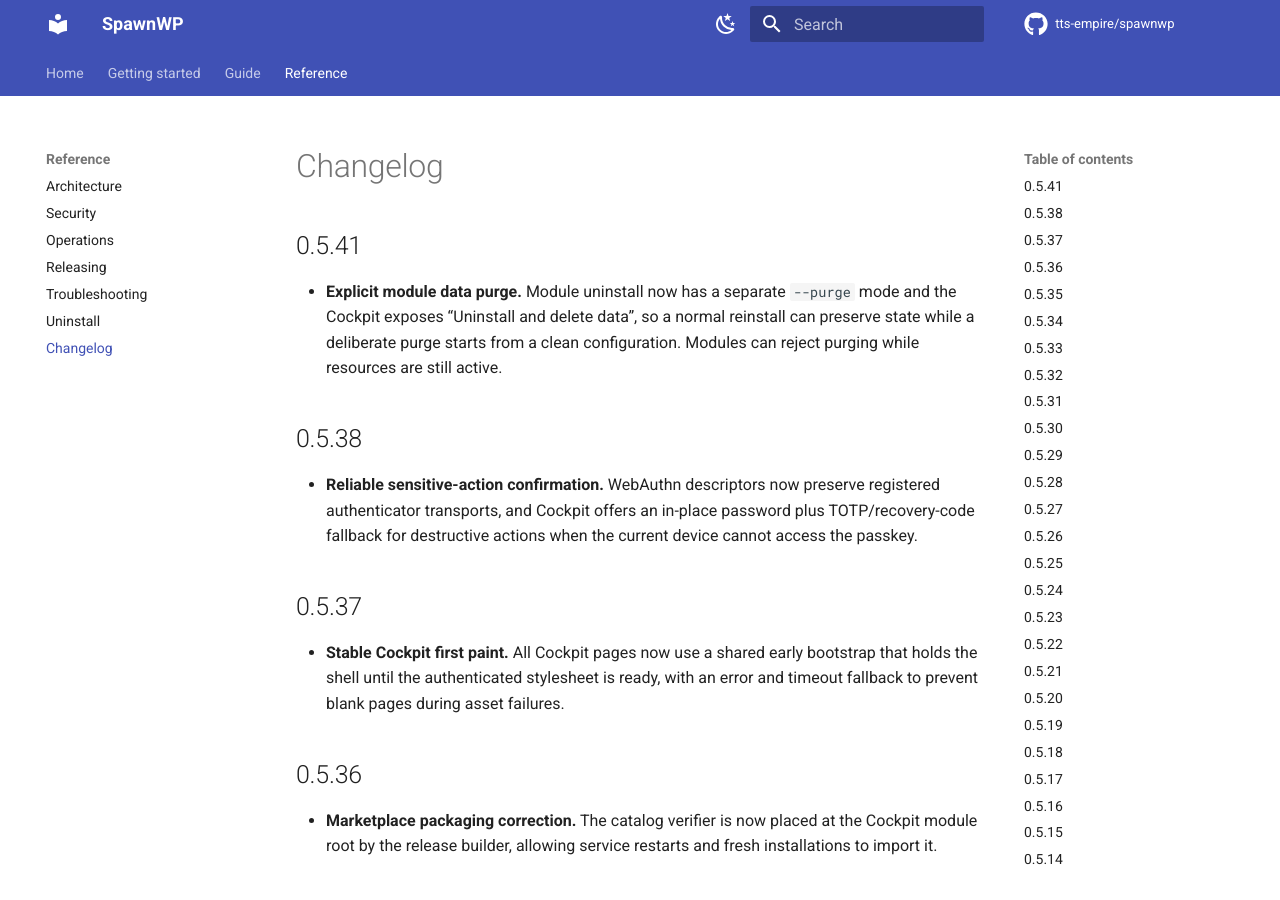
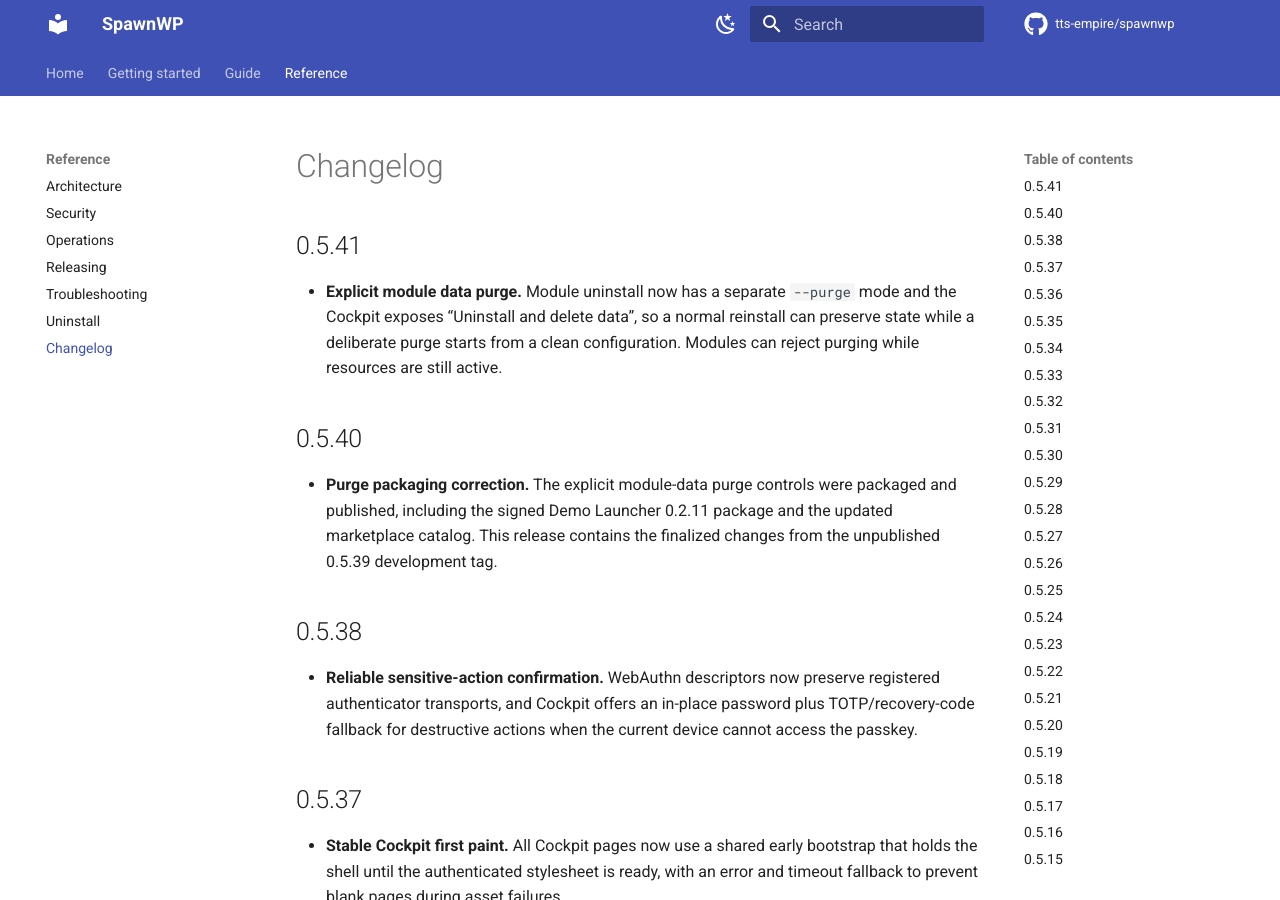
Before and after one commit to tts-empire/spawnwp, an MkDocs documentation site: the page built from docs/changelog.md, in a window 1280 px wide and 900 px high. Built offline with MkDocs 1.6.1 and Material for MkDocs 9.7.7, drawn with Linux system fonts in a browser that asks for light colours; comment, search, counter and statistics services are not loaded.

Commit message:
Restore 0.5.40 changelog entry

```diff
--- a/docs/changelog.md
+++ b/docs/changelog.md
@@ -10,6 +10,13 @@ description: Review SpawnWP release history, product changes, fixes and compatib
   Cockpit exposes “Uninstall and delete data”, so a normal reinstall can preserve state while a
   deliberate purge starts from a clean configuration. Modules can reject purging while resources
   are still active.
+
+## 0.5.40
+
+- **Purge packaging correction.** The explicit module-data purge controls were packaged and
+  published, including the signed Demo Launcher 0.2.11 package and the updated marketplace
+  catalog. This release contains the finalized changes from the unpublished 0.5.39 development
+  tag.
 
 ## 0.5.38
 
```
